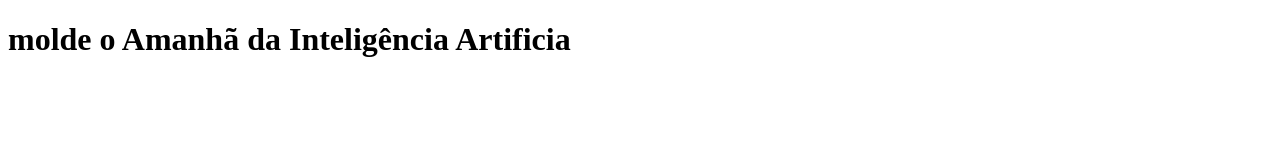
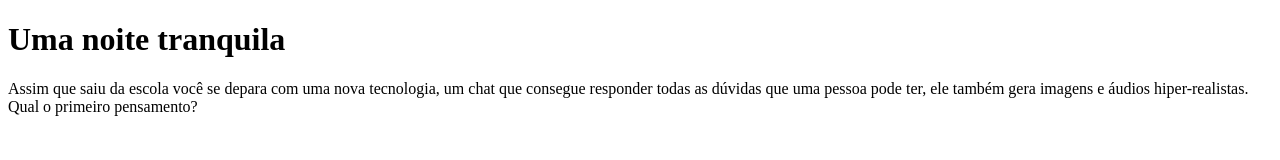
Before and after one commit to melnascimentoo/IA, a plain HTML site: page index.html in a window 1280 px wide. Drawn offline with Linux system fonts and the light colour scheme.

Commit message:
Update index.html

```diff
--- a/index.html
+++ b/index.html
@@ -4,16 +4,17 @@
     <meta charset="UTF-8">
     <meta name="viewport" content="width=device-width, initial-scale=1.0">
     <link rel="stylesheet" href="style.css">
-    <title>molde o Amanhã da Inteligência Artificia</title>
+    <title>Uma noite tranquila</title>
 </head>
 <body>
     <div class="caixa-principal">
-        <h1>molde o Amanhã da Inteligência Artificia</h1>
+        <h1>Uma noite tranquila</h1>
         <div class="caixa-perguntas"></div>
         <div class="caixa-alternativas"></div>
         <div class="caixa-resultado">
             <p class="texto-resultado"></p>
         </div>
     </div>
+    <script src="script.js"></script>
 </body>
 </html>
```
